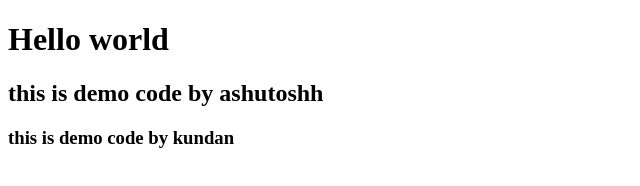
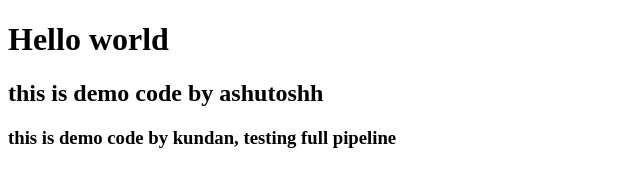
Before and after one commit to kundansah01/spinnaker-demo-aap, a plain HTML site: page index.html in a window 1280 px wide. Shown: the whole page, without its empty margins (0-640 px from the left). Drawn offline with Linux system fonts and the light colour scheme.

Commit message:
Update index.html
testing spinnaker

```diff
--- a/index.html
+++ b/index.html
@@ -9,7 +9,7 @@
 <body>
     <h1> Hello world </h1>
     <h2> this is demo code by ashutoshh </h2>
-    <h3> this is demo code by kundan </h3>
+    <h3> this is demo code by kundan, testing full pipeline </h3>
 
 </body>
 </html>
```
